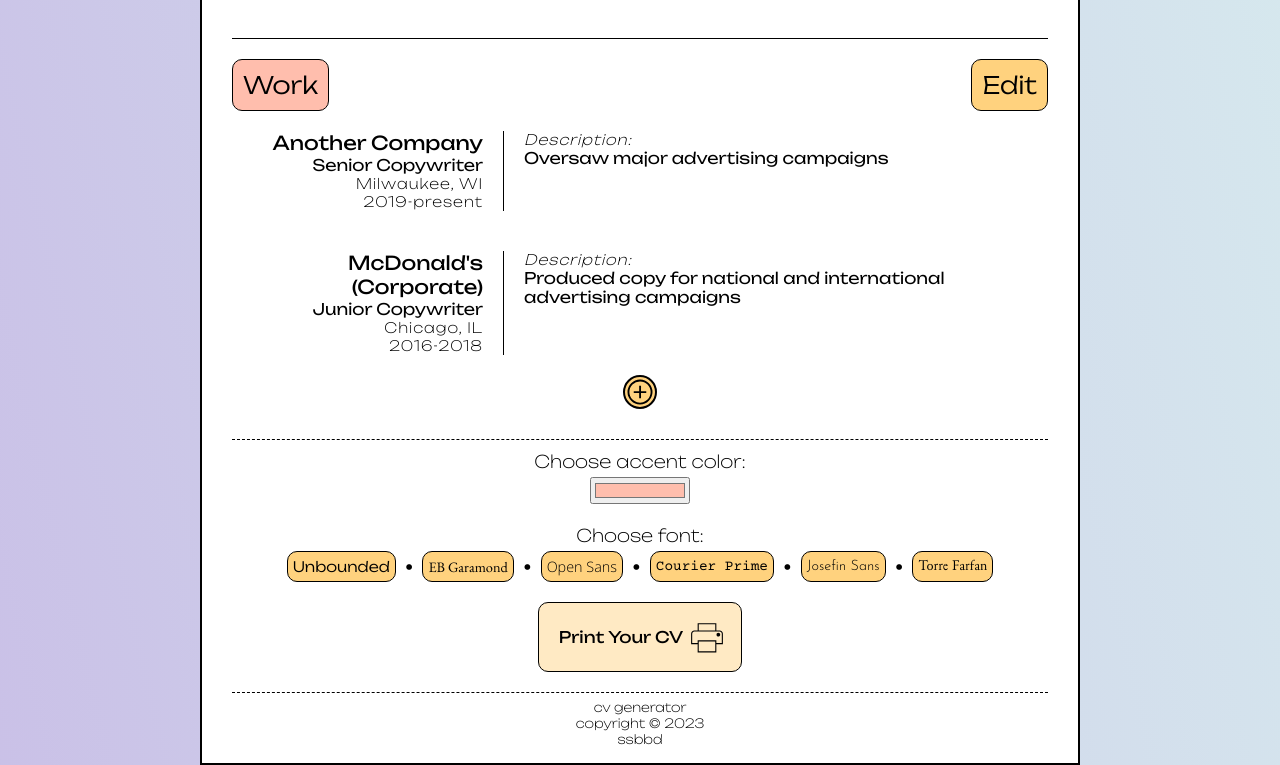
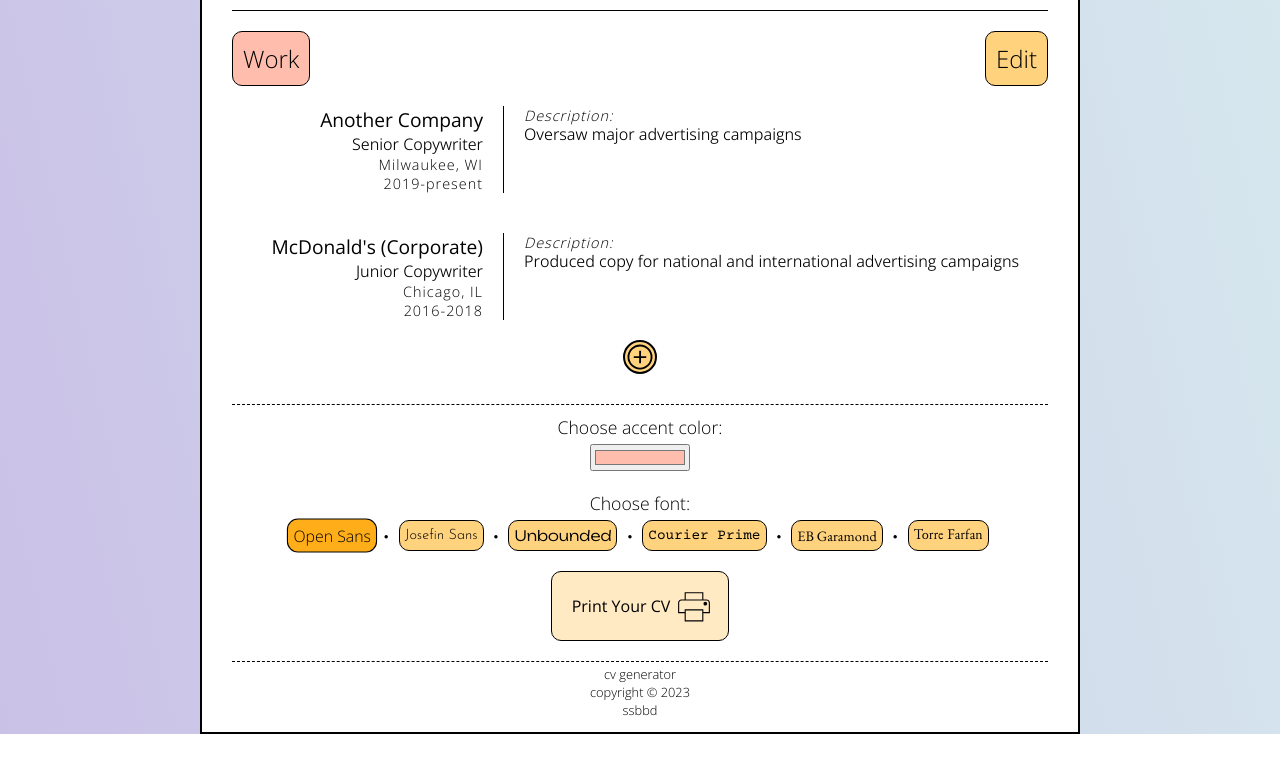
Before and after one commit to seanstephenbrian/cv-project, a React (Create React App) app: page / in a window 1280 px wide. Shown: the part 615-1380 px from the top of the page. After the commit the page ends 1349 px from the top, so only its background shows below. Built offline with nearby package versions, Linux system fonts and the light colour scheme.

Commit message:
mark selected font w bg accent & larger size

```diff
--- a/src/App.js
+++ b/src/App.js
@@ -77,7 +77,8 @@ class App extends React.Component {
                 }
             ],
             accent: '#FFBEAD',
-            font: 'Unbounded'
+            font: 'Open Sans',
+            fontClass: 'opensans'
         }
     }
 
@@ -96,6 +97,8 @@ class App extends React.Component {
 
     changeFont(fontChoice) {
         this.setState({font: fontChoice});
+        const className = fontChoice.replace(/\s+/g, '').toLowerCase();
+        this.setState({fontClass: className});
     }
 
     createEntry(section) {
@@ -195,7 +198,12 @@ class App extends React.Component {
                         onEditWorkClick={() => {this.allowEdits('work')}}
                         workInfo={this.state.work}
                     />
-                    <PrintOptions accentColor={this.state.accent} onColorChange={this.changeAccentColor} onFontClick={this.changeFont} />
+                    <PrintOptions
+                        accentColor={this.state.accent}
+                        onColorChange={this.changeAccentColor}
+                        onFontClick={this.changeFont}
+                        selectedFont={this.state.fontClass}
+                    />
                     <Footer />
                 </div>
             )
@@ -225,7 +233,12 @@ class App extends React.Component {
                         onEditWorkClick={() => {this.allowEdits('work')}}
                         workInfo={this.state.work}
                     />
-                    <PrintOptions accentColor={this.state.accent} onColorChange={this.changeAccentColor} onFontClick={this.changeFont} />
+                    <PrintOptions
+                        accentColor={this.state.accent}
+                        onColorChange={this.changeAccentColor}
+                        onFontClick={this.changeFont}
+                        selectedFont={this.state.fontClass}
+                    />
                     <Footer />
                 </div>
             )
@@ -255,7 +268,12 @@ class App extends React.Component {
                         onTextChange={this.updateInformation}
                         workInfo={this.state.work}
                     />
-                    <PrintOptions accentColor={this.state.accent} onColorChange={this.changeAccentColor} onFontClick={this.changeFont} />
+                    <PrintOptions
+                        accentColor={this.state.accent}
+                        onColorChange={this.changeAccentColor}
+                        onFontClick={this.changeFont}
+                        selectedFont={this.state.fontClass}
+                    />
                     <Footer />
                 </div>
             )
@@ -282,7 +300,12 @@ class App extends React.Component {
                         onEditWorkClick={() => {this.allowEdits('work')}}
                         workInfo={this.state.work}
                     />
-                    <PrintOptions accentColor={this.state.accent} onColorChange={this.changeAccentColor} onFontClick={this.changeFont} />
+                    <PrintOptions
+                        accentColor={this.state.accent}
+                        onColorChange={this.changeAccentColor}
+                        onFontClick={this.changeFont}
+                        selectedFont={this.state.fontClass}
+                    />
                     <Footer />
                 </div>
             )
--- a/src/components/Print.js
+++ b/src/components/Print.js
@@ -29,16 +29,16 @@ class PrintOptions extends React.Component {
                 </div>
                 <div className='font-options'>
                     <span className='font-text'>Choose font:</span>
-                    <div className='font-list'>
+                    <div className={'font-list ' + this.props.selectedFont}>
+                        <span className='font-choice open-sans' onClick={() => this.handleFontClick('Open Sans')}>Open Sans</span>
+                        <span className='divider'>●</span>
+                        <span className='font-choice josefin-sans' onClick={() => this.handleFontClick('Josefin Sans')}>Josefin Sans</span>
+                        <span className='divider'>●</span>
                         <span className='font-choice unbounded' onClick={() => this.handleFontClick('Unbounded')}>Unbounded</span>
-                        <span className='divider'>●</span>
-                        <span className='font-choice eb-garamond' onClick={() => this.handleFontClick('EB Garamond')}>EB Garamond</span>
-                        <span className='divider'>●</span>
-                        <span className='font-choice open-sans' onClick={() => this.handleFontClick('Open Sans')}>Open Sans</span>
                         <span className='divider'>●</span>
                         <span className='font-choice courier-prime' onClick={() => this.handleFontClick('Courier Prime')}>Courier Prime</span>
                         <span className='divider'>●</span>
-                        <span className='font-choice josefin-sans' onClick={() => this.handleFontClick('Josefin Sans')}>Josefin Sans</span>
+                        <span className='font-choice eb-garamond' onClick={() => this.handleFontClick('EB Garamond')}>EB Garamond</span>
                         <span className='divider'>●</span>
                         <span className='font-choice torre-farfan' onClick={() => this.handleFontClick('Torre Farfan')}>Torre Farfan</span>
                     </div>
--- a/src/styles/print.css
+++ b/src/styles/print.css
@@ -55,7 +55,7 @@
 }
 
 .font-choice:hover {
-    transform: scale(1.05);
+    transform: scale(1.10);
 }
 
 .courier-prime {
@@ -82,6 +82,16 @@
     font-family: 'Unbounded';
 }
 
+.font-list.opensans .open-sans,
+.font-list.josefinsans .josefin-sans,
+.font-list.unbounded .unbounded,
+.font-list.courierprime .courier-prime,
+.font-list.ebgaramond .eb-garamond,
+.font-list.torrefarfan .torre-farfan {
+    background-color: rgb(255, 174, 25);
+    transform: scale(1.10);
+}
+
 .divider {
     display: flex;
     justify-content: center;
```
